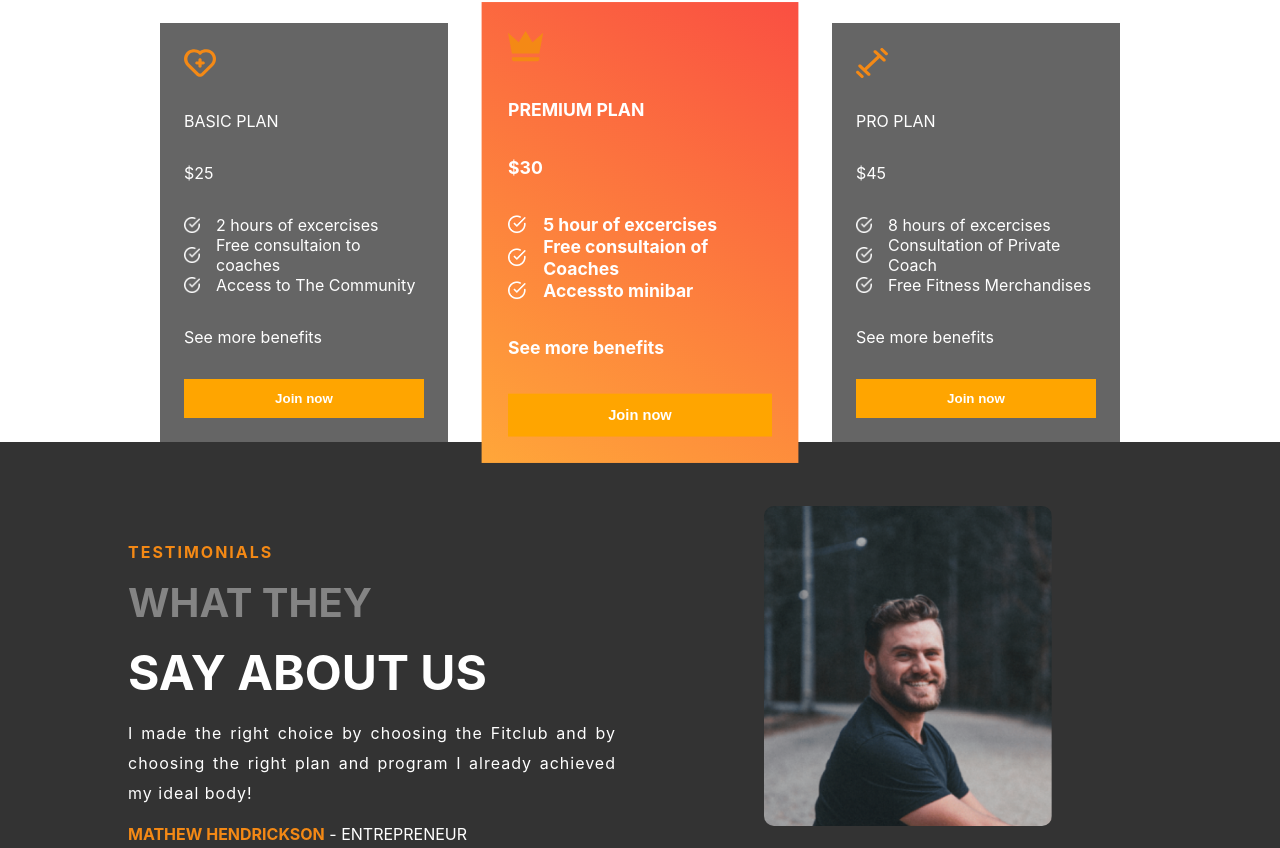
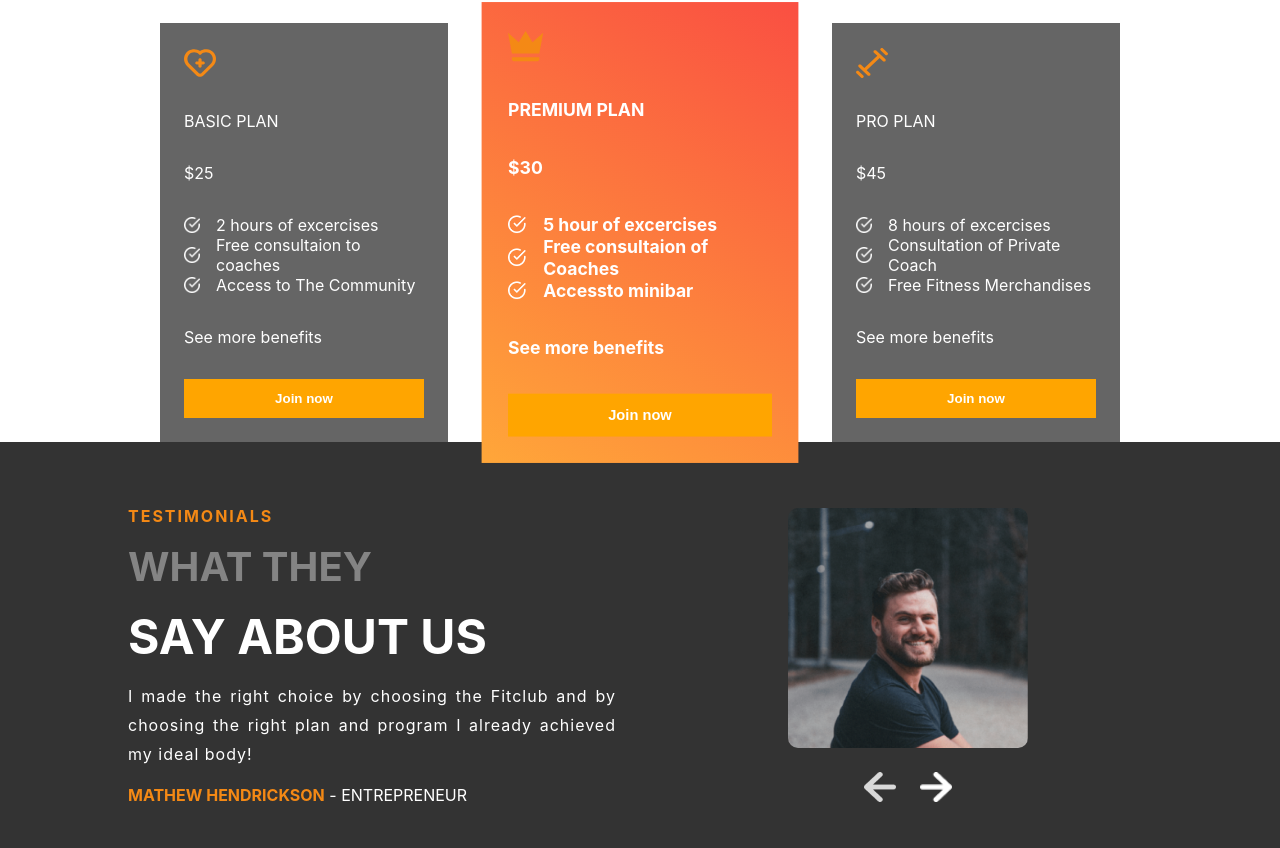
Before and after one commit to Rohit-vunet/gym-website, a React (Create React App) app: page / in a window 1280 px wide. Shown: the part 1937-2785 px from the top of the page. Built offline with nearby package versions, Linux system fonts and the light colour scheme.

Commit message:
Added Resposivness and Animation in Testimoninals

```diff
--- a/src/Components/Testimonials/Testimonials.css
+++ b/src/Components/Testimonials/Testimonials.css
@@ -1,3 +1,4 @@
+
 .testimonials {
     display: flex;
     gap: 3rem;
@@ -41,7 +42,7 @@
     text-align: justify;
     font-size: 1rem;
     letter-spacing: 1px;
-    line-height: 30px;
+    line-height: 1.8rem;
     font-weight: normal;
 }
 
@@ -67,12 +68,17 @@
 
 .image-container {
     position: relative;
-    width: 18rem;
-    height: 20rem;
+    width: 15rem;
+    height: 15rem;
+    overflow: hidden;
+    display: flex;
+    align-items: center;
+    justify-content: center;
 }
 
+
 .image-container::before {
-    content: "";
+
     position: absolute;
     width: 100%;
     height: 100%;
@@ -80,10 +86,11 @@
     left: 10px;
     background: var(--orange);
     z-index: -2;
+    border-radius: 10px;
 }
 
 .image-container::after {
-    content: "";
+
     position: absolute;
     width: 100%;
     height: 100%;
@@ -91,16 +98,21 @@
     left: 5px;
     background: rgba(255, 255, 255, 0.1);
     z-index: -1;
+    border-radius: 10px;
 }
+
 
 .testimonial-img {
     width: 100%;
     height: 100%;
     object-fit: cover;
     border-radius: 10px;
+    transition: transform 0.3s ease-in-out;
 }
 
 
+
+/* Arrows */
 .arrows {
     display: flex;
     gap: 1.5rem;
@@ -110,9 +122,52 @@
 .arrows img {
     width: 2rem;
     cursor: pointer;
-    transition: transform 0.2s;
+    transition: transform 0.2s ease-in-out;
 }
 
 .arrows img:hover {
     transform: scale(1.1);
 }
+
+
+@media (max-width: 1024px) {
+    .testimonials {
+        flex-direction: column;
+        padding: 3rem 4rem;
+    }
+
+    .left-t, .right-t {
+        max-width: 100%;
+        text-align: center;
+    }
+
+    .gray-text, .white-text {
+        font-size: 2rem;
+    }
+
+    .image-container {
+        width: 12rem;
+        height: 12rem;
+    }
+}
+
+@media (max-width: 768px) {
+    .testimonials {
+        padding: 2rem;
+        gap: 2rem;
+    }
+
+    .gray-text, .white-text {
+        font-size: 1.8rem;
+    }
+
+    .review-text {
+        font-size: 0.9rem;
+        line-height: 1.6rem;
+    }
+
+    .image-container {
+        width: 10rem;
+        height: 10rem;
+    }
+}
--- a/src/Components/Testimonials/Testimonials.tsx
+++ b/src/Components/Testimonials/Testimonials.tsx
@@ -3,14 +3,15 @@ import "./Testimonials.css";
 import { testimonialsData } from "../../data/testimonialsData";
 import leftArrow from "../../assets/leftArrow.png";
 import rightArrow from "../../assets/rightArrow.png";
+import { motion } from "framer-motion";
 
+const transition = { type: "spring", duration: 1.2 };
 
 const Testimonials = () => {
   const [selected, setSelected] = useState(0);
   const length = testimonialsData.length;
 
-
-    const handlePrev = () => {
+  const handlePrev = () => {
     setSelected((prev) => (prev === 0 ? length - 1 : prev - 1));
   };
 
@@ -20,29 +21,50 @@ const Testimonials = () => {
 
   return (
     <div className="testimonials">
-
+      {/* Left Side */}
       <div className="left-t">
         <span className="test-header">TESTIMONIALS</span>
         <span className="gray-text">WHAT THEY</span>
         <span className="white-text">SAY ABOUT US</span>
 
-        <span className="review-text">{testimonialsData[selected].review}</span>
-        <span className="reviewer">
+        <motion.span
+          key={selected}
+          initial={{ opacity: 0, x: -50 }}
+          animate={{ opacity: 1, x: 0 }}
+          transition={transition}
+          className="review-text"
+        >
+          {testimonialsData[selected].review}
+        </motion.span>
+
+        <motion.span
+          key={`${selected}-name`}
+          initial={{ opacity: 0, x: -50 }}
+          animate={{ opacity: 1, x: 0 }}
+          transition={transition}
+          className="reviewer"
+        >
           <span className="highlight">{testimonialsData[selected].name}</span> - {testimonialsData[selected].status}
-        </span>
+        </motion.span>
       </div>
 
-
+      {/* Right Side */}
       <div className="right-t">
+        {/* Image Container with Animation */}
         <div className="image-container">
-          <img
+          <motion.img
+            key={selected}
+            initial={{ opacity: 0, scale: 0.8 }}
+            animate={{ opacity: 1, scale: 1 }}
+            exit={{ opacity: 0, scale: 0.8 }}
+            transition={transition}
             src={testimonialsData[selected].image}
             alt={testimonialsData[selected].name}
             className="testimonial-img"
           />
         </div>
 
-
+        {/* Arrows */}
         <div className="arrows">
           <img src={leftArrow} alt="Left Arrow" onClick={handlePrev} />
           <img src={rightArrow} alt="Right Arrow" onClick={handleNext} />
```
